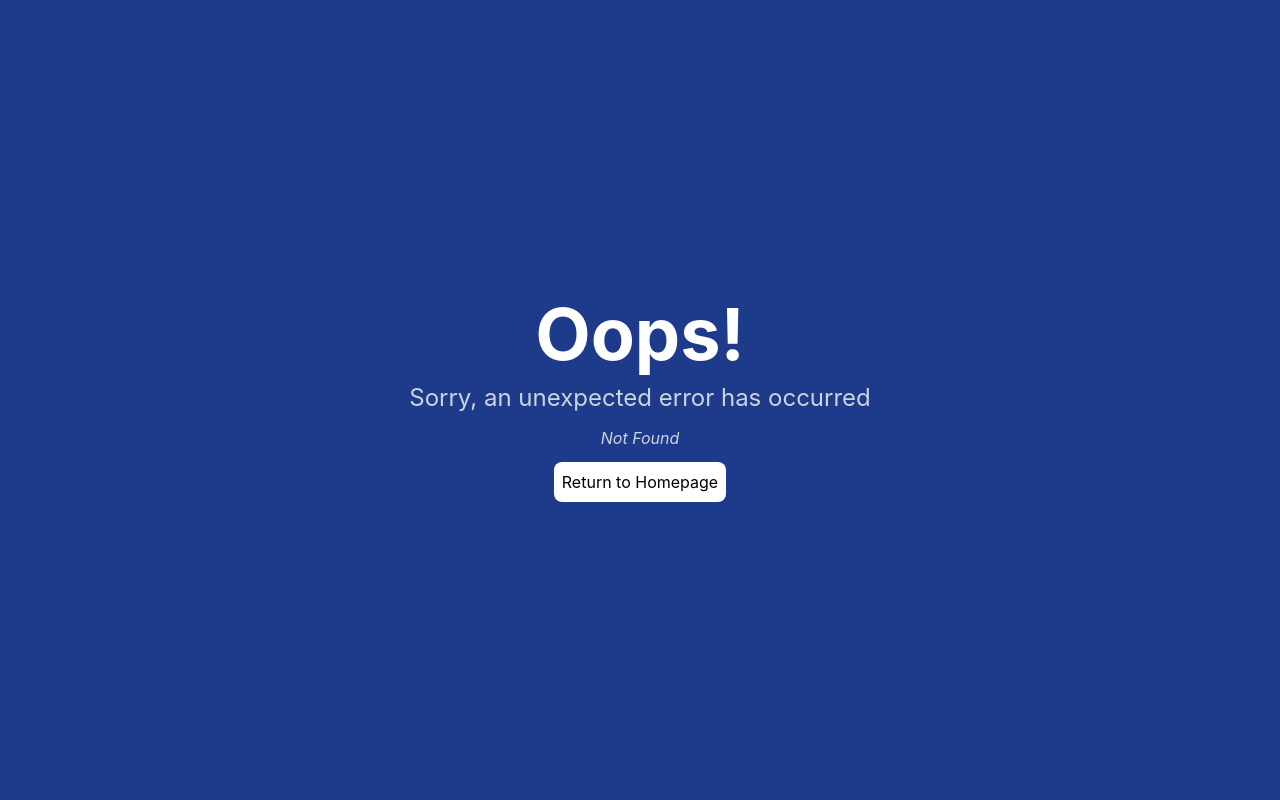
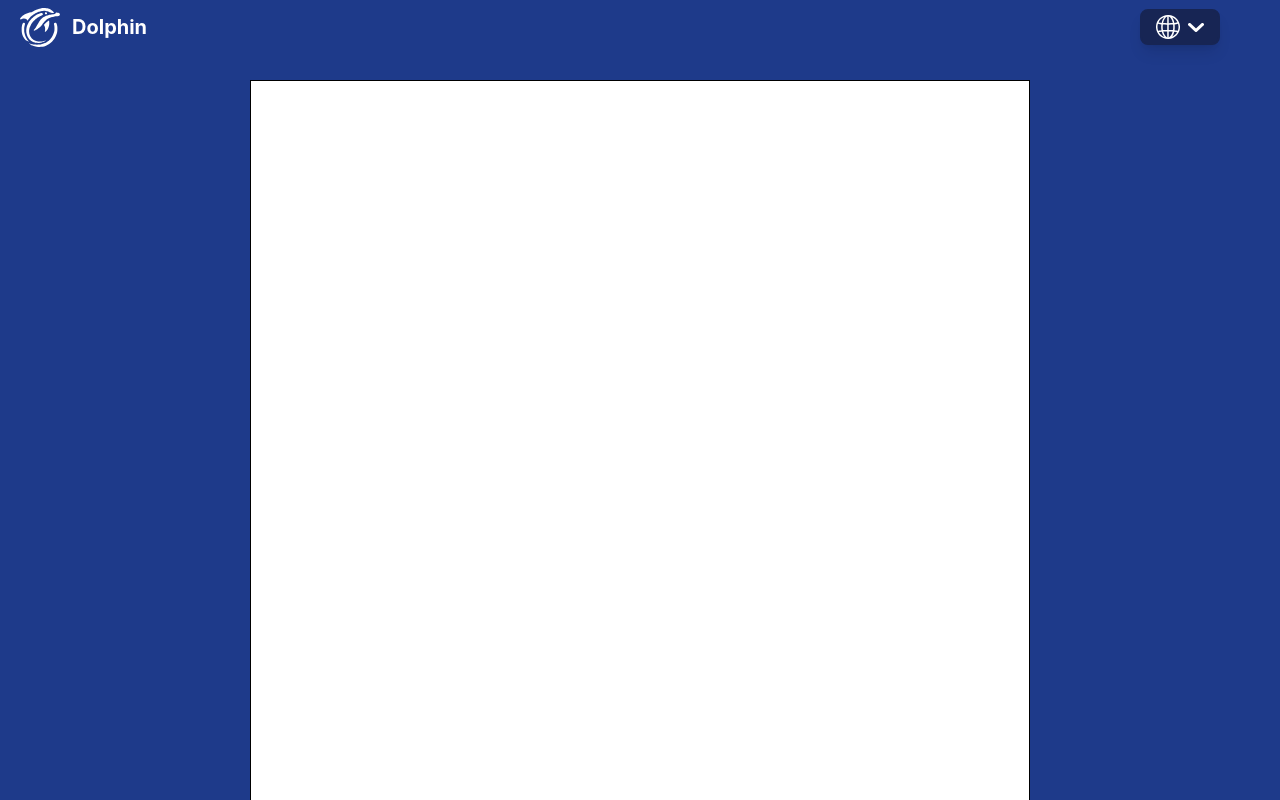
Before and after one commit to hsm-gustavo/Dolphin_front, a React (Create React App) app: page /editor in a window 1280 px wide. Before the commit this address had no page. Shown: the top 800 px of the page. Built offline with nearby package versions, Linux system fonts and the light colour scheme.

Commit message:
feat: paper component and editor page

```diff
--- a/src/components/Navbar.js
+++ b/src/components/Navbar.js
@@ -46,7 +46,7 @@ const Navbar = () => {
   }, [dropdownBtnRef]);
 
   return (
-    <nav className="fixed top-0 z-10 mx-5 flex w-full items-center justify-between py-2">
+    <nav className="bg-blue-900 px-5 flex w-full items-center justify-between py-2">
       <Link to={"/"}>
         <div className="flex flex-row items-center justify-center">
           <img src={logo} alt="" className="mr-3 w-10" />
--- /dev/null
+++ b/src/components/Paper.js
@@ -0,0 +1,22 @@
+import { useState } from "react";
+
+const Paper = () => {
+  const [content, setContent] = useState("");
+
+  const handleChange = (e) => {
+    setContent(e.target.innerHTML);
+  };
+
+  return (
+    <div className="h-[73.5em] w-[52em] p-[1.6em] m-auto">
+      <div
+        className="min-h-[69.3em] border-[1px] border-black p-[1.6em] bg-white"
+        contentEditable
+        dangerouslySetInnerHTML={{ __html: content }}
+        onInput={(e) => handleChange}
+      />
+    </div>
+  );
+};
+
+export default Paper;
--- a/src/index.js
+++ b/src/index.js
@@ -9,6 +9,7 @@ import "./constants/i18n";
 import { createBrowserRouter, RouterProvider } from "react-router-dom";
 import Signup from "./routes/Signup";
 import NavbarWrapper from "./components/NavbarWrapper";
+import Editor from "./routes/Editor";
 
 const loadingMarkup = (
   <div className="flex h-screen w-full items-center justify-center">
@@ -25,6 +26,7 @@ const router = createBrowserRouter([
       { path: "/", element: <App /> },
       { path: "/login", element: <Login /> },
       { path: "/signup", element: <Signup /> },
+      { path: "/editor", element: <Editor />},
     ],
   },
 ]);
--- /dev/null
+++ b/src/routes/Editor.js
@@ -0,0 +1,11 @@
+import Paper from "../components/Paper";
+
+const Editor = () => {
+  return (
+    <div className="h-full bg-blue-900">
+      <Paper/>
+    </div>
+  )
+}
+
+export default Editor
```
